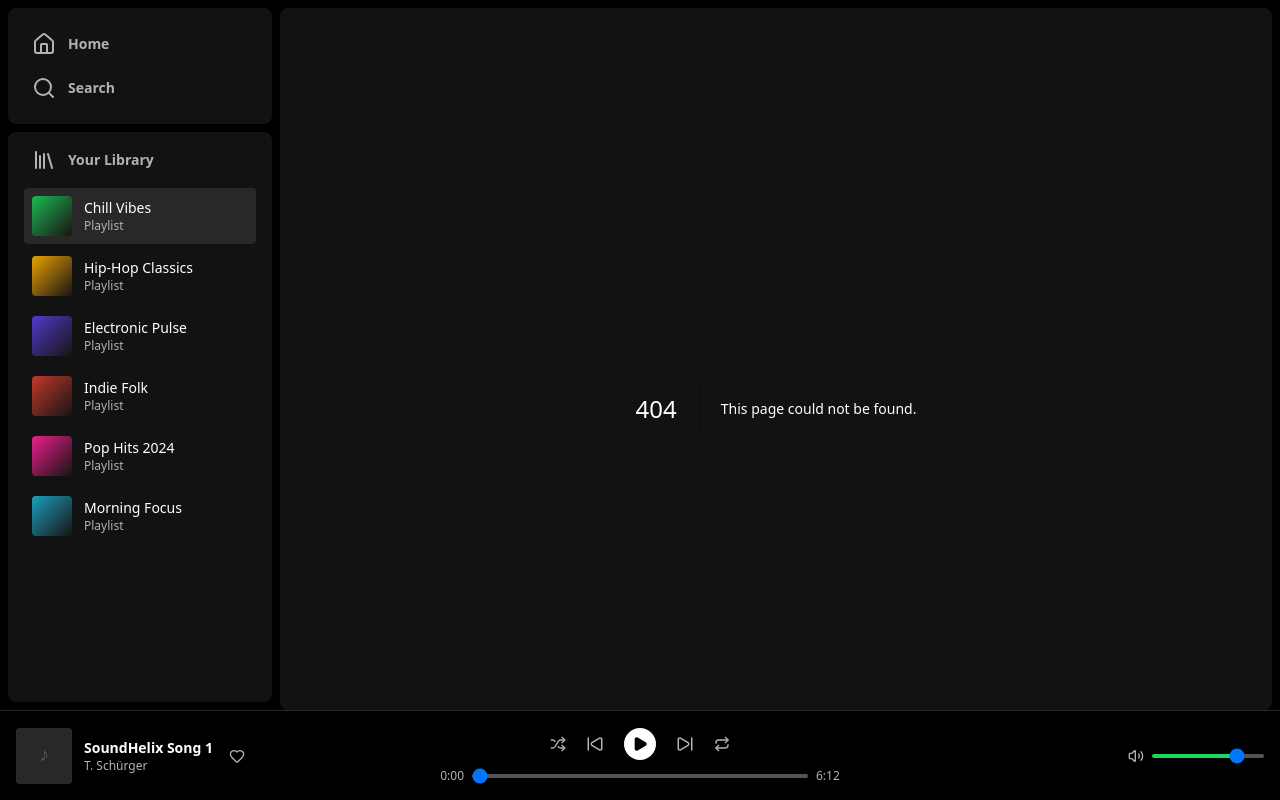
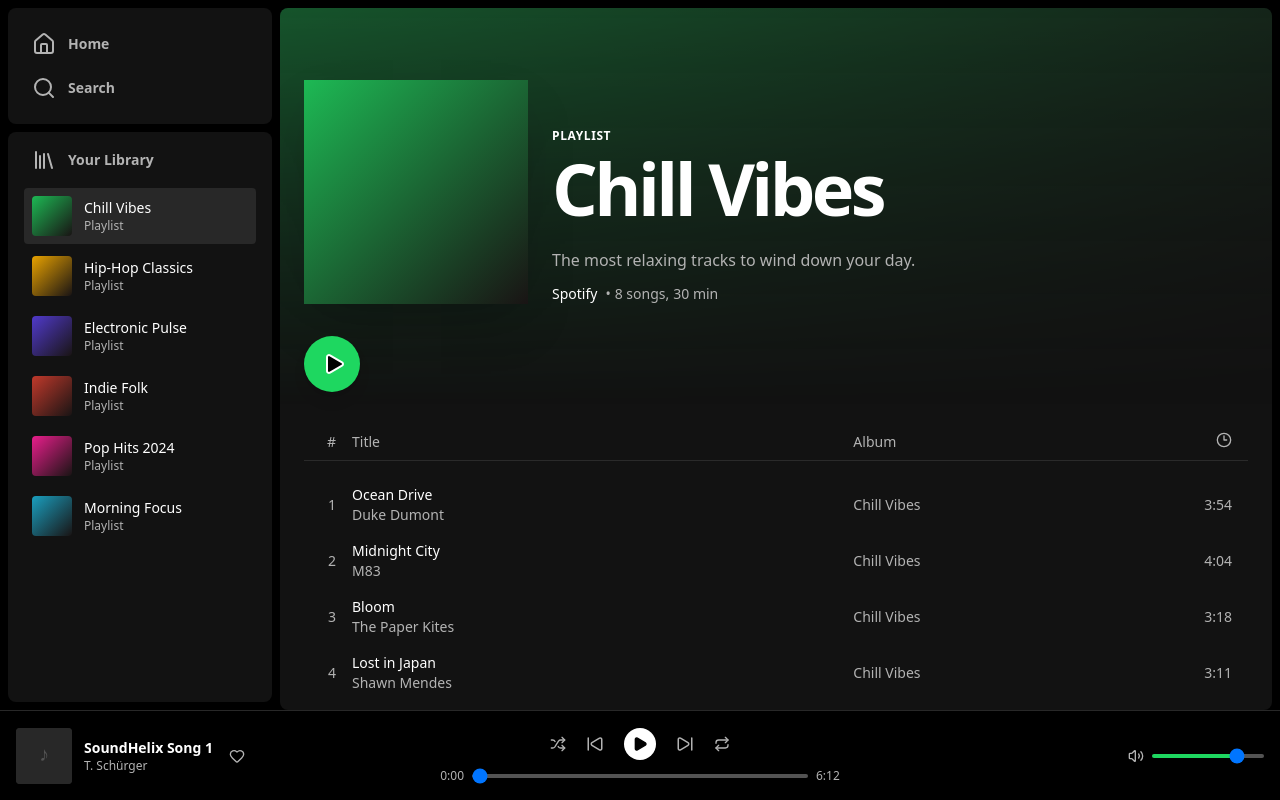
Before and after one commit to agrawalansh2706/Spotify-clone, a Next.js app: page /playlist/p1 in a window 1280 px wide. Before the commit this address had no page. Built offline with nearby package versions, Linux system fonts and the light colour scheme.

Commit message:
feat(phase-3): 03-02 Home page & playlist detail view

```diff
--- a/src/app/page.tsx
+++ b/src/app/page.tsx
@@ -1,65 +1,65 @@
-import Image from "next/image";
+import React from 'react';
+import Link from 'next/link';
+import { mockPlaylists } from '@/data/mockData';
+import { Play } from 'lucide-react';
 
-export default function Home() {
+export default function HomePage() {
+  function getGreeting() {
+    const hour = new Date().getHours();
+    if (hour < 12) return 'Good morning';
+    if (hour < 18) return 'Good afternoon';
+    return 'Good evening';
+  }
+
   return (
-    <div className="flex flex-col flex-1 items-center justify-center bg-zinc-50 font-sans dark:bg-black">
-      <main className="flex flex-1 w-full max-w-3xl flex-col items-center justify-between py-32 px-16 bg-white dark:bg-black sm:items-start">
-        <Image
-          className="dark:invert"
-          src="/next.svg"
-          alt="Next.js logo"
-          width={100}
-          height={20}
-          priority
-        />
-        <div className="flex flex-col items-center gap-6 text-center sm:items-start sm:text-left">
-          <h1 className="max-w-xs text-3xl font-semibold leading-10 tracking-tight text-black dark:text-zinc-50">
-            To get started, edit the page.tsx file.
-          </h1>
-          <p className="max-w-md text-lg leading-8 text-zinc-600 dark:text-zinc-400">
-            Looking for a starting point or more instructions? Head over to{" "}
-            <a
-              href="https://vercel.com/templates?framework=next.js&utm_source=create-next-app&utm_medium=appdir-template-tw&utm_campaign=create-next-app"
-              className="font-medium text-zinc-950 dark:text-zinc-50"
-            >
-              Templates
-            </a>{" "}
-            or the{" "}
-            <a
-              href="https://nextjs.org/learn?utm_source=create-next-app&utm_medium=appdir-template-tw&utm_campaign=create-next-app"
-              className="font-medium text-zinc-950 dark:text-zinc-50"
-            >
-              Learning
-            </a>{" "}
-            center.
-          </p>
-        </div>
-        <div className="flex flex-col gap-4 text-base font-medium sm:flex-row">
-          <a
-            className="flex h-12 w-full items-center justify-center gap-2 rounded-full bg-foreground px-5 text-background transition-colors hover:bg-[#383838] dark:hover:bg-[#ccc] md:w-[158px]"
-            href="https://vercel.com/new?utm_source=create-next-app&utm_medium=appdir-template-tw&utm_campaign=create-next-app"
-            target="_blank"
-            rel="noopener noreferrer"
+    <div className="p-6 pb-24 h-full overflow-y-auto w-full">
+      <h1 className="text-3xl font-bold text-white mb-6 tracking-tight">
+        {getGreeting()}
+      </h1>
+
+      <div className="grid grid-cols-1 sm:grid-cols-2 lg:grid-cols-3 xl:grid-cols-4 gap-4 mb-8">
+        {mockPlaylists.slice(0, 6).map((playlist) => (
+          <Link
+            href={`/playlist/${playlist.id}`}
+            key={playlist.id}
+            className="group relative flex items-center bg-[#282828] hover:bg-[#3e3e3e] transition-colors rounded overflow-hidden shadow-sm"
           >
-            <Image
-              className="dark:invert"
-              src="/vercel.svg"
-              alt="Vercel logomark"
-              width={16}
-              height={16}
+            <div
+              className="w-20 h-20 flex-shrink-0"
+              style={{ background: playlist.coverColor }}
             />
-            Deploy Now
-          </a>
-          <a
-            className="flex h-12 w-full items-center justify-center rounded-full border border-solid border-black/[.08] px-5 transition-colors hover:border-transparent hover:bg-black/[.04] dark:border-white/[.145] dark:hover:bg-[#1a1a1a] md:w-[158px]"
-            href="https://nextjs.org/docs?utm_source=create-next-app&utm_medium=appdir-template-tw&utm_campaign=create-next-app"
-            target="_blank"
-            rel="noopener noreferrer"
+            <div className="p-4 flex-1">
+              <span className="font-bold text-white truncate text-sm md:text-base">{playlist.name}</span>
+            </div>
+            <div className="absolute right-4 p-3 bg-[#1ed760] rounded-full text-black opacity-0 group-hover:opacity-100 translate-y-2 group-hover:translate-y-0 transition-all shadow-lg">
+              <Play size={20} fill="black" />
+            </div>
+          </Link>
+        ))}
+      </div>
+
+      <h2 className="text-2xl font-bold text-white mb-4 tracking-tight">Made for you</h2>
+      <div className="grid grid-cols-2 sm:grid-cols-3 md:grid-cols-4 lg:grid-cols-5 gap-6">
+        {mockPlaylists.map((playlist) => (
+          <Link
+            href={`/playlist/${playlist.id}`}
+            key={playlist.id}
+            className="group flex flex-col bg-[#181818] hover:bg-[#282828] transition-colors p-4 rounded-md"
           >
-            Documentation
-          </a>
-        </div>
-      </main>
+            <div className="relative w-full aspect-square mb-4 rounded-md overflow-hidden shadow-lg">
+              <div
+                className="w-full h-full"
+                style={{ background: playlist.coverColor }}
+              />
+              <div className="absolute bottom-2 right-2 p-3 bg-[#1ed760] rounded-full text-black opacity-0 group-hover:opacity-100 translate-y-2 group-hover:translate-y-0 transition-all shadow-lg">
+                <Play size={20} fill="black" />
+              </div>
+            </div>
+            <span className="font-bold text-white truncate mb-1 text-sm md:text-base">{playlist.name}</span>
+            <span className="text-[#b3b3b3] text-xs md:text-sm line-clamp-2 leading-snug">{playlist.description}</span>
+          </Link>
+        ))}
+      </div>
     </div>
   );
 }
--- /dev/null
+++ b/src/app/playlist/[id]/page.tsx
@@ -0,0 +1,84 @@
+import React from 'react';
+import { notFound } from 'next/navigation';
+import { getPlaylistById } from '@/data/mockData';
+import { Play, Clock3 } from 'lucide-react';
+import TrackRow from '@/components/TrackRow';
+
+interface PageProps {
+  params: Promise<{
+    id: string;
+  }>;
+}
+
+export default async function PlaylistPage({ params }: PageProps) {
+  const { id } = await params;
+  const playlist = getPlaylistById(id);
+
+  if (!playlist) {
+    notFound();
+  }
+
+  // Calculate total duration roughly
+  const totalSeconds = playlist.tracks.reduce((acc, t) => acc + t.duration, 0);
+  const mins = Math.floor(totalSeconds / 60);
+
+  return (
+    <div className="h-full overflow-y-auto w-full relative">
+      {/* Header gradient background */}
+      <div
+        className="absolute top-0 left-0 w-full h-[400px] opacity-40 z-0 pointer-events-none"
+        style={{
+          background: playlist.coverColor,
+          maskImage: 'linear-gradient(to bottom, black 0%, transparent 100%)',
+          WebkitMaskImage: 'linear-gradient(to bottom, black 0%, transparent 100%)',
+        }}
+      />
+
+      <div className="relative z-10 p-6 pb-24">
+        {/* Playlist Header */}
+        <div className="flex flex-col md:flex-row items-end gap-6 mb-8 mt-12">
+          <div
+            className="w-48 h-48 md:w-56 md:h-56 shadow-2xl flex-shrink-0"
+            style={{ background: playlist.coverColor }}
+          />
+          <div className="flex flex-col gap-2 relative z-10 w-full">
+            <span className="text-xs font-bold text-white uppercase tracking-wider">Playlist</span>
+            <h1 className="text-5xl md:text-7xl font-extrabold text-white tracking-tighter mb-4">
+              {playlist.name}
+            </h1>
+            <p className="text-[#b3b3b3] text-sm md:text-base font-medium">{playlist.description}</p>
+            <div className="flex items-center gap-1 text-sm font-medium mt-1">
+              <span className="text-white hover:underline cursor-pointer">Spotify</span>
+              <span className="text-[#b3b3b3] before:content-['•'] before:mx-1">{playlist.tracks.length} songs,</span>
+              <span className="text-[#b3b3b3]">{mins} min</span>
+            </div>
+          </div>
+        </div>
+
+        {/* Action Bar */}
+        <div className="flex items-center gap-6 mb-8 mt-4">
+          <button className="w-14 h-14 bg-[#1ed760] rounded-full flex items-center justify-center hover:scale-105 transition hover:bg-[#1fdf64] shadow-lg">
+            <Play size={24} fill="black" className="ml-1" />
+          </button>
+        </div>
+
+        {/* Tracks Table */}
+        <div className="mt-8">
+          {/* Table Header */}
+          <div className="grid grid-cols-[16px_1fr_1fr_minmax(120px,1fr)] md:grid-cols-[16px_minmax(120px,4fr)_2fr_120px] gap-4 px-4 py-2 border-b border-[#ffffff1a] text-[#b3b3b3] text-sm font-medium mb-4 sticky top-0 bg-[#121212] z-20">
+            <div className="text-right">#</div>
+            <div>Title</div>
+            <div className="hidden md:block">Album</div>
+            <div className="flex justify-end"><Clock3 size={16} /></div>
+          </div>
+
+          <div className="flex flex-col">
+            {playlist.tracks.map((track, i) => (
+              <TrackRow key={track.id} track={track} index={i} />
+            ))}
+          </div>
+        </div>
+      </div>
+    </div>
+  );
+}
--- /dev/null
+++ b/src/components/TrackRow.tsx
@@ -0,0 +1,74 @@
+'use client';
+import React, { useState } from 'react';
+import { Play, Pause } from 'lucide-react';
+import { Track, usePlayerStore } from '@/store/playerStore';
+import { formatDuration } from '@/data/mockData';
+
+interface TrackRowProps {
+  track: Track;
+  index: number;
+}
+
+export default function TrackRow({ track, index }: TrackRowProps) {
+  const [isHovered, setIsHovered] = useState(false);
+  const { currentTrack, isPlaying, play, toggle } = usePlayerStore();
+
+  const isCurrentTrack = currentTrack?.id === track.id;
+
+  const handlePlayClick = (e: React.MouseEvent) => {
+    e.stopPropagation();
+    if (isCurrentTrack) {
+      toggle();
+    } else {
+      play(track);
+    }
+  };
+
+  return (
+    <div
+      className="group grid grid-cols-[16px_1fr_1fr_minmax(120px,1fr)] md:grid-cols-[16px_minmax(120px,4fr)_2fr_120px] gap-4 px-4 py-2 hover:bg-[#ffffff1a] rounded-md transition-colors cursor-pointer text-sm text-[#b3b3b3] items-center"
+      onMouseEnter={() => setIsHovered(true)}
+      onMouseLeave={() => setIsHovered(false)}
+      onDoubleClick={() => play(track)}
+    >
+      {/* 1. Track Number / Play icon / Equilizer */}
+      <div className="flex items-center justify-end w-4 h-4">
+        {isHovered ? (
+          <button onClick={handlePlayClick} className="text-white">
+            {isCurrentTrack && isPlaying ? <Pause size={14} fill="currentColor" /> : <Play size={14} fill="currentColor" />}
+          </button>
+        ) : isCurrentTrack ? (
+          isPlaying ? (
+            <div className="flex items-end justify-between w-3 h-3 gap-[1px]">
+              <div className="w-[3px] bg-[#1ed760] animate-bounce" style={{ animationDuration: '0.8s' }} />
+              <div className="w-[3px] bg-[#1ed760] animate-bounce" style={{ animationDuration: '0.5s' }} />
+              <div className="w-[3px] bg-[#1ed760] animate-bounce" style={{ animationDuration: '0.6s' }} />
+            </div>
+          ) : (
+            <span className="text-[#1ed760] font-bold text-xs">{index + 1}</span>
+          )
+        ) : (
+          <span className="tabular-nums">{index + 1}</span>
+        )}
+      </div>
+
+      {/* 2. Title and Artist */}
+      <div className="flex flex-col min-w-0 pr-4">
+        <span className={`font-medium truncate ${isCurrentTrack ? 'text-[#1ed760]' : 'text-white'}`}>
+          {track.title}
+        </span>
+        <span className="truncate group-hover:text-white transition-colors">{track.artist}</span>
+      </div>
+
+      {/* 3. Album */}
+      <div className="hidden md:block min-w-0 pr-4">
+        <span className="truncate group-hover:text-white transition-colors">{track.album}</span>
+      </div>
+
+      {/* 4. Duration */}
+      <div className="text-right">
+        {formatDuration(track.duration)}
+      </div>
+    </div>
+  );
+}
```
Also changed, not shown: .planning/phases/03-core-views-navigation/03-02-SUMMARY.md (added).
